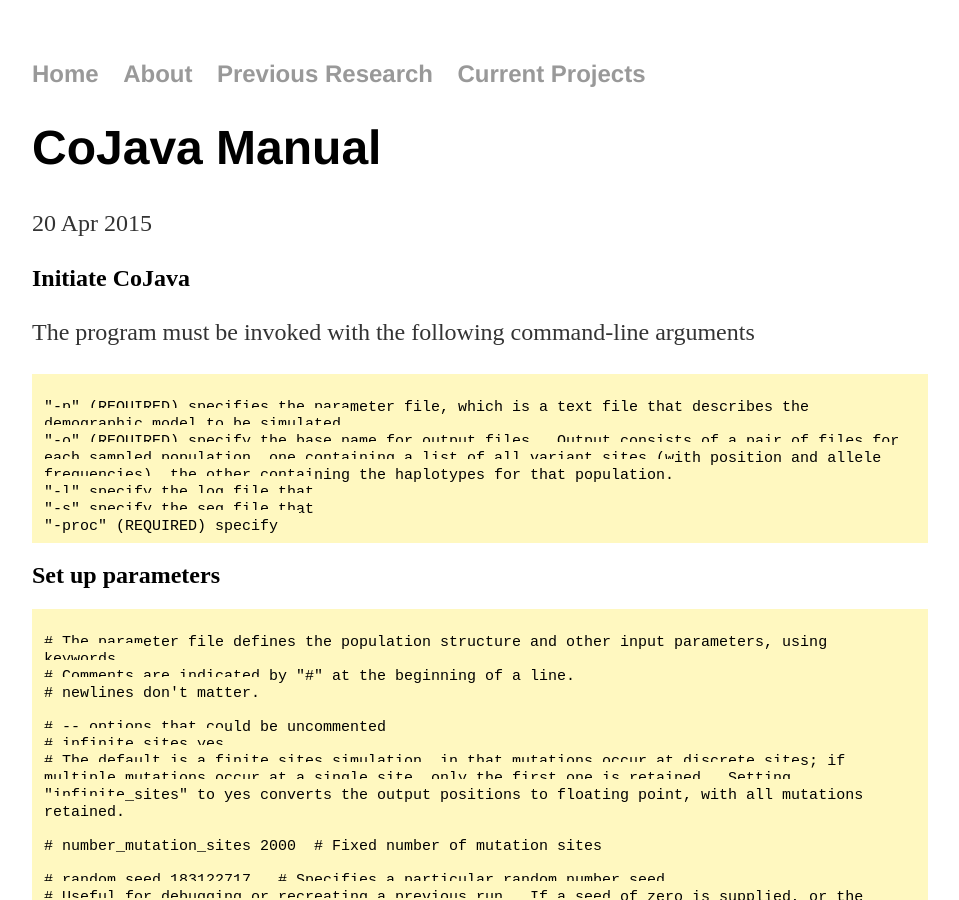
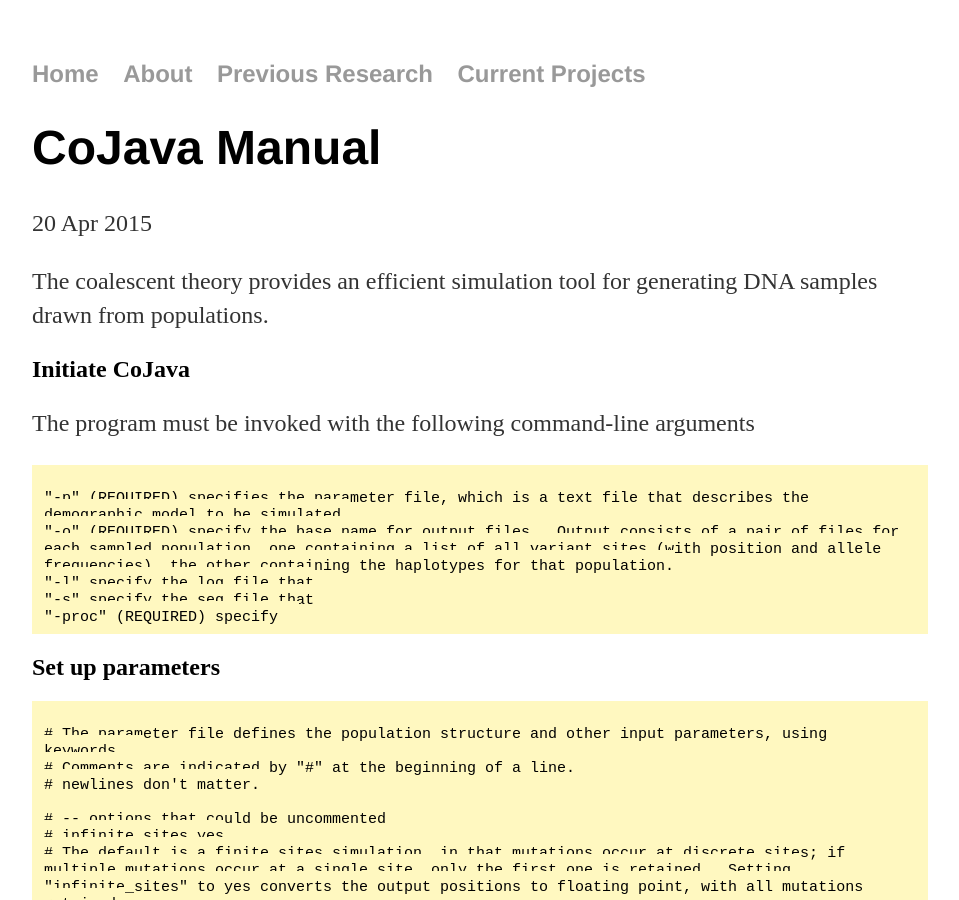
Before and after one commit to lybird300/lybird300.github.io, a Jekyll site: the page built from _posts/2015-04-20-cojava-manual.md, in a window 1280 px wide and 900 px high. Shown: the whole window, without its empty margins (160-1119 px from the left). Built offline with Jekyll 4.4.1, drawn with Linux system fonts in a browser that asks for light colours.

Commit message:
Update 2015-04-20-cojava-manual.md

```diff
--- a/_posts/2015-04-20-cojava-manual.md
+++ b/_posts/2015-04-20-cojava-manual.md
@@ -3,6 +3,8 @@ layout: post
 title: "CoJava Manual"
 date: 2015-04-20
 ---
+The coalescent theory provides an efficient simulation tool for generating DNA samples drawn from populations.
+
 <h2>Initiate CoJava</h2>
 The program must be invoked with the following command-line arguments
 <br/>
```
